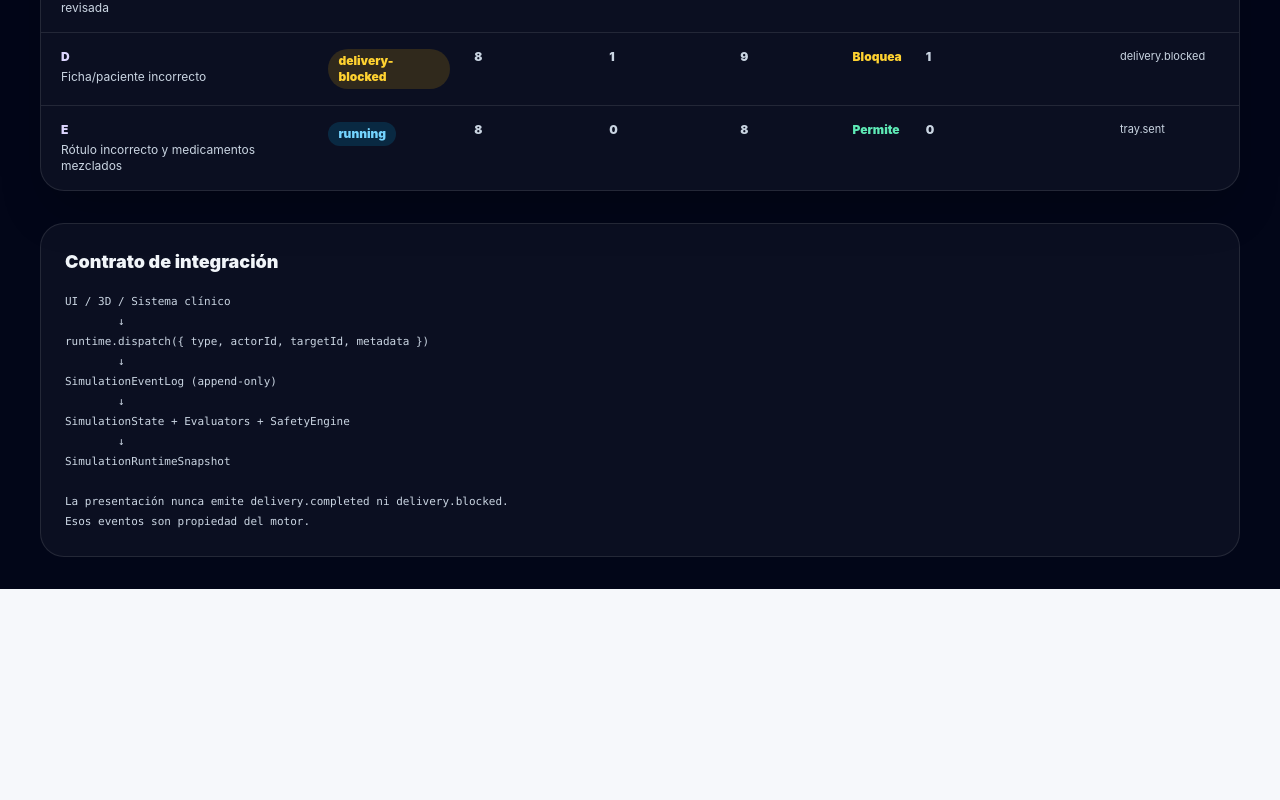
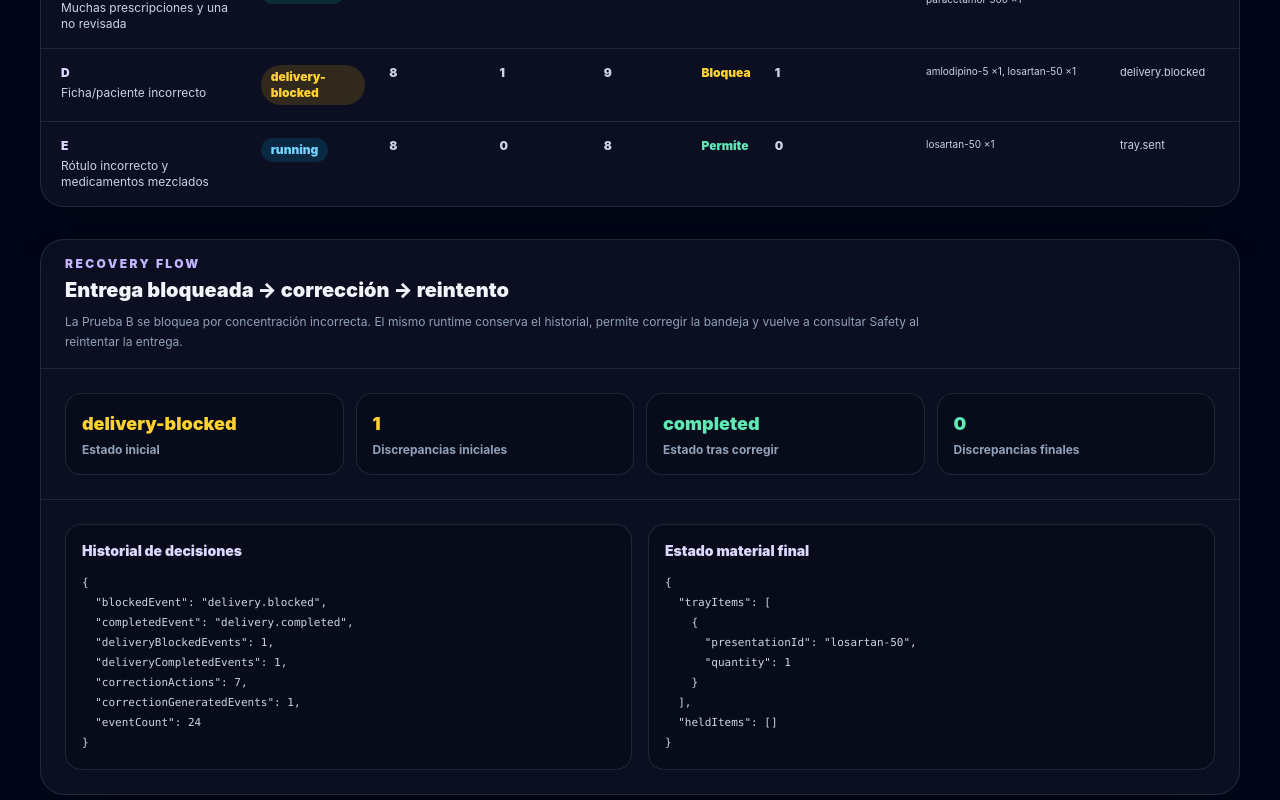
Before and after one commit to vichinho/farmasim, a Next.js app: page /dev/simulation-engine/runtime in a window 1280 px wide. Shown: the part 560-1360 px from the top of the page. Before the commit the page ends 1149 px from the top, so only its background shows below. Built offline with nearby package versions, Linux system fonts and the light colour scheme; no server answers.

Commit message:
feat(simulation): show runtime material correction diagnostics

```diff
--- a/src/app/dev/simulation-engine/runtime/page.tsx
+++ b/src/app/dev/simulation-engine/runtime/page.tsx
@@ -1,6 +1,9 @@
 import { notFound } from "next/navigation";
 
-import { buildRuntimeReport } from "@/features/simulation-engine/fixtures/runtime-report";
+import {
+  buildBlockedDeliveryRecoveryReport,
+  buildRuntimeReport,
+} from "@/features/simulation-engine/fixtures/runtime-report";
 import { runMinimumScenarioRegressionChecks } from "@/features/simulation-engine/fixtures/regression-checks";
 
 export default function SimulationRuntimeDiagnosticsPage() {
@@ -9,6 +12,7 @@ export default function SimulationRuntimeDiagnosticsPage() {
   if (process.env.NODE_ENV !== "development") notFound();
 
   const runtime = buildRuntimeReport();
+  const recovery = buildBlockedDeliveryRecoveryReport();
 
   return (
     <main className="min-h-screen bg-slate-950 px-4 py-8 text-slate-100 sm:px-6 lg:px-10">
@@ -19,7 +23,7 @@ export default function SimulationRuntimeDiagnosticsPage() {
           </p>
           <h1 className="mt-2 text-3xl font-black tracking-tight">Simulation Runtime</h1>
           <p className="mt-3 max-w-4xl text-sm leading-6 text-slate-400">
-            Contrato incremental del motor. Las acciones externas se convierten en eventos append-only y las decisiones de entrega permanecen bajo control del Safety Engine.
+            Contrato incremental del motor. Las acciones externas se convierten en eventos append-only, el estado material de la bandeja se deriva del historial y las decisiones de entrega permanecen bajo control del Safety Engine.
           </p>
           <div className="mt-4 inline-flex rounded-full bg-emerald-400/10 px-3 py-1.5 text-xs font-black text-emerald-300">
             Regresión interna: {regression.checks.length} comprobaciones OK
@@ -35,7 +39,7 @@ export default function SimulationRuntimeDiagnosticsPage() {
           </header>
 
           <div className="overflow-x-auto">
-            <table className="w-full min-w-[980px] text-left text-xs">
+            <table className="w-full min-w-[1080px] text-left text-xs">
               <thead className="bg-black/20 text-slate-400">
                 <tr>
                   <th className="px-5 py-3 font-black">Prueba</th>
@@ -45,6 +49,7 @@ export default function SimulationRuntimeDiagnosticsPage() {
                   <th className="px-3 py-3 font-black">Total EventLog</th>
                   <th className="px-3 py-3 font-black">Safety</th>
                   <th className="px-3 py-3 font-black">Discrepancias bloqueantes</th>
+                  <th className="px-3 py-3 font-black">Bandeja</th>
                   <th className="px-5 py-3 font-black">Evento final</th>
                 </tr>
               </thead>
@@ -81,6 +86,11 @@ export default function SimulationRuntimeDiagnosticsPage() {
                     <td className="px-3 py-4 font-black text-slate-300">
                       {item.blockingDiscrepancies}
                     </td>
+                    <td className="px-3 py-4 font-mono text-[10px] text-slate-300">
+                      {item.trayItems.length > 0
+                        ? item.trayItems.map((trayItem) => `${trayItem.presentationId} ×${trayItem.quantity}`).join(", ")
+                        : "vacía"}
+                    </td>
                     <td className="px-5 py-4 font-mono text-[11px] text-slate-300">
                       {item.finalEvent ?? "N/D"}
                     </td>
@@ -88,6 +98,44 @@ export default function SimulationRuntimeDiagnosticsPage() {
                 ))}
               </tbody>
             </table>
+          </div>
+        </section>
+
+        <section className="mt-8 overflow-hidden rounded-3xl border border-white/10 bg-white/[0.04] shadow-2xl">
+          <header className="border-b border-white/10 px-5 py-4 sm:px-6">
+            <p className="text-xs font-black uppercase tracking-[0.2em] text-violet-300">
+              Recovery flow
+            </p>
+            <h2 className="mt-1 text-xl font-black">Entrega bloqueada → corrección → reintento</h2>
+            <p className="mt-2 max-w-4xl text-xs leading-5 text-slate-400">
+              La Prueba B se bloquea por concentración incorrecta. El mismo runtime conserva el historial, permite corregir la bandeja y vuelve a consultar Safety al reintentar la entrega.
+            </p>
+          </header>
+
+          <div className="grid gap-3 p-5 sm:grid-cols-2 sm:p-6 lg:grid-cols-4">
+            <Stat label="Estado inicial" value={recovery.blockedStatus} tone="amber" />
+            <Stat label="Discrepancias iniciales" value={String(recovery.blockedDiscrepancies)} tone="amber" />
+            <Stat label="Estado tras corregir" value={recovery.completedStatus} tone="emerald" />
+            <Stat label="Discrepancias finales" value={String(recovery.finalBlockingDiscrepancies)} tone="emerald" />
+          </div>
+
+          <div className="grid gap-4 border-t border-white/10 p-5 sm:p-6 xl:grid-cols-2">
+            <DiagnosticBlock
+              title="Historial de decisiones"
+              value={{
+                blockedEvent: recovery.blockedEvent,
+                completedEvent: recovery.completedEvent,
+                deliveryBlockedEvents: recovery.deliveryBlockedEvents,
+                deliveryCompletedEvents: recovery.deliveryCompletedEvents,
+                correctionActions: recovery.correctionActions,
+                correctionGeneratedEvents: recovery.correctionGeneratedEvents,
+                eventCount: recovery.eventCount,
+              }}
+            />
+            <DiagnosticBlock
+              title="Estado material final"
+              value={{ trayItems: recovery.trayItems, heldItems: recovery.heldItems }}
+            />
           </div>
         </section>
 
@@ -99,14 +147,49 @@ runtime.dispatch({ type, actorId, targetId, metadata })
         ↓
 SimulationEventLog (append-only)
         ↓
-SimulationState + Evaluators + SafetyEngine
+RuntimeMaterialState + SimulationState
+        ↓
+Evaluators + SafetyEngine
         ↓
 SimulationRuntimeSnapshot
 
 La presentación nunca emite delivery.completed ni delivery.blocked.
-Esos eventos son propiedad del motor.`}</pre>
+Esos eventos son propiedad del motor.
+
+Después de delivery.blocked el usuario puede corregir el estado material
+sin reiniciar la sesión; el EventLog conserva ambos intentos.`}</pre>
         </section>
       </div>
     </main>
   );
 }
+
+function Stat({
+  label,
+  value,
+  tone,
+}: {
+  label: string;
+  value: string;
+  tone: "amber" | "emerald";
+}) {
+  return (
+    <div className="rounded-2xl border border-white/10 bg-black/20 p-4">
+      <div className={`text-lg font-black ${tone === "emerald" ? "text-emerald-300" : "text-amber-300"}`}>
+        {value}
+      </div>
+      <div className="mt-1 text-xs font-bold text-slate-400">{label}</div>
+    </div>
+  );
+}
+
+function DiagnosticBlock({ title, value }: { title: string; value: unknown }) {
+  return (
+    <div className="min-w-0 rounded-2xl border border-white/10 bg-black/20 p-4">
+      <h3 className="mb-3 text-sm font-black text-violet-200">{title}</h3>
+      <pre className="max-h-[24rem] overflow-auto whitespace-pre-wrap break-words text-[11px] leading-5 text-slate-300">
+        {JSON.stringify(value, null, 2)}
+      </pre>
+    </div>
+  );
+}
```
